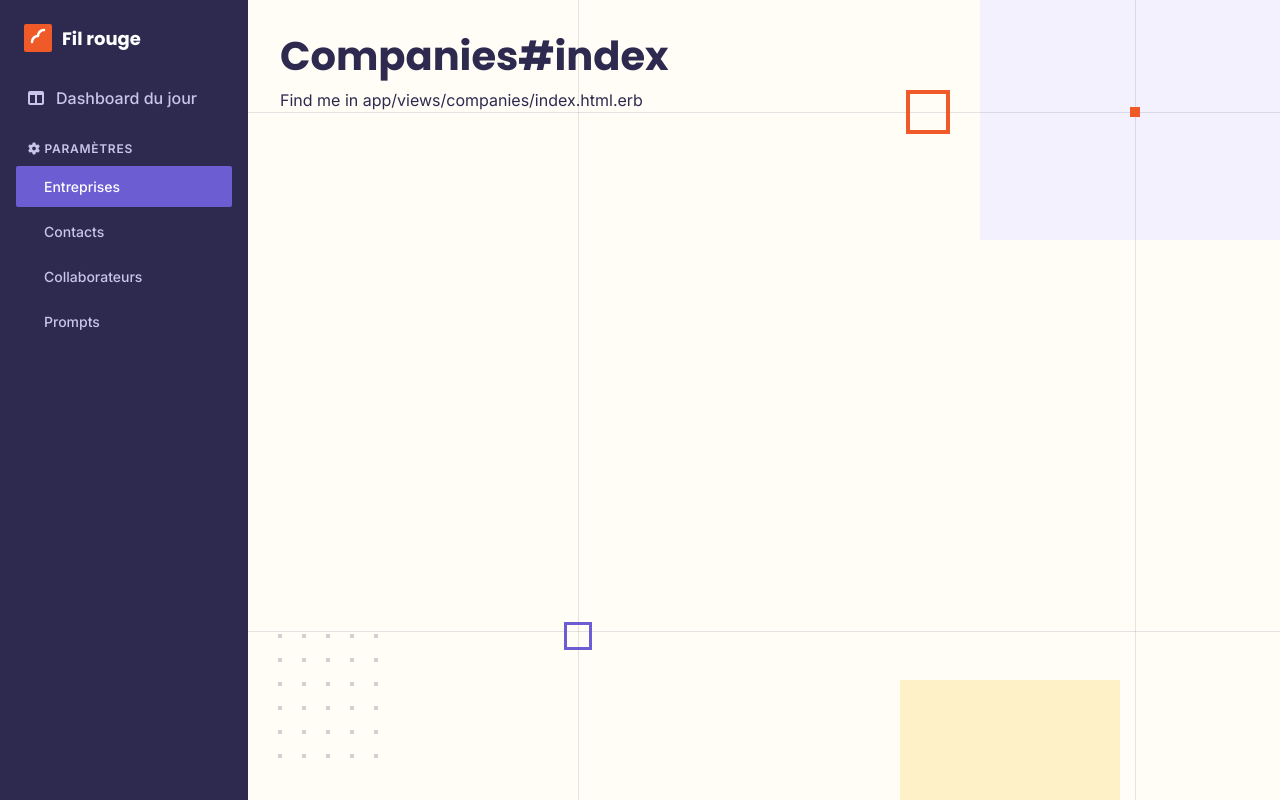
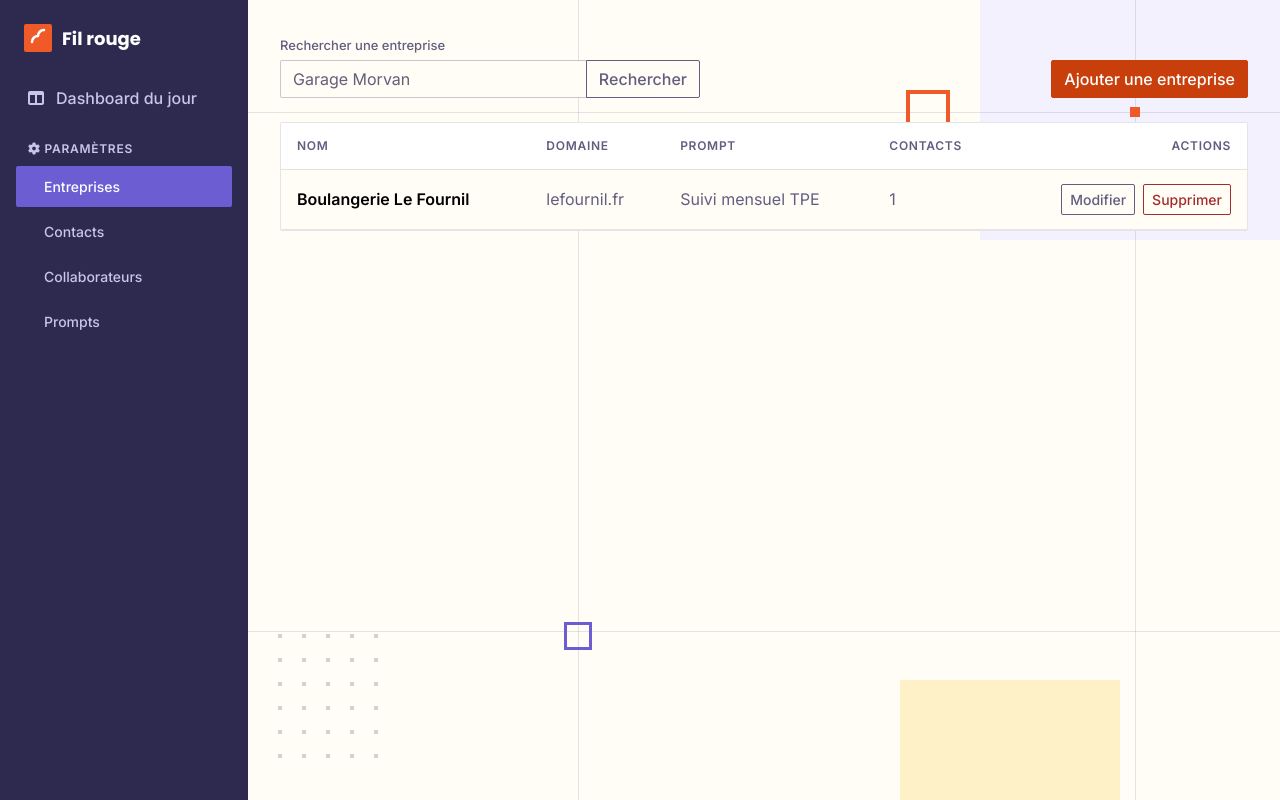
Before and after one commit to PaulineBoullet/fil_rouge, a Rails app: page /companies in a window 1280 px wide. Run offline with Rails 7, Linux system fonts and the light colour scheme; data comes from the database, SQL or seed files in the repository; style sheets or scripts are compiled from the project's sources; some libraries are stand-ins or nearby versions.

Commit message:
Front : listes des paramètres avec recherche et suppression

```diff
--- a/app/assets/stylesheets/components/_index.scss
+++ b/app/assets/stylesheets/components/_index.scss
@@ -7,3 +7,4 @@
 @import "sidebar";
 @import "decor";
 @import "cards";
+@import "lists";
--- /dev/null
+++ b/app/assets/stylesheets/components/_lists.scss
@@ -0,0 +1,49 @@
+// Ligne recherche + bouton d'ajout
+.list-toolbar {
+  display: flex;
+  justify-content: space-between;
+  align-items: flex-end;
+  flex-wrap: wrap;
+  gap: 16px;
+  margin-bottom: 24px;
+
+  &__search {
+    flex: 0 1 420px;
+
+    .form-label {
+      font-size: .8125rem;
+      color: $ink-muted;
+      margin-bottom: 4px;
+    }
+  }
+}
+
+// Tableau sur fond blanc, défilable sur petit écran
+.list-table {
+  background: $white;
+  border: 1px solid $line;
+  border-radius: $border-radius;
+  overflow-x: auto;
+
+  table { min-width: 720px; }
+
+  th,
+  td { padding: 14px 16px; }
+
+  thead th {
+    background: $white;
+    color: $ink-muted;
+    font-size: .75rem;
+    font-weight: 600;
+    letter-spacing: .06em;
+    text-transform: uppercase;
+  }
+}
+
+// Boutons d'une ligne
+.row-actions {
+  display: inline-flex;
+  gap: 8px;
+
+  form { display: inline; }
+}
--- a/app/controllers/application_controller.rb
+++ b/app/controllers/application_controller.rb
@@ -20,4 +20,11 @@ class ApplicationController < ActionController::Base
   rescue ArgumentError, TypeError
     nil
   end
+
+  # Motif de recherche pour ILIKE, ou nil si le champ est vide
+  def search_pattern
+    return if params[:query].blank?
+
+    "%#{ActiveRecord::Base.sanitize_sql_like(params[:query].strip)}%"
+  end
 end
--- a/app/controllers/companies_controller.rb
+++ b/app/controllers/companies_controller.rb
@@ -3,7 +3,14 @@ class CompaniesController < ApplicationController
   before_action :set_date, only: :show
 
   def index
-    @companies = Company.includes(:prompt).order(:name)
+    @companies = Company.left_joins(:contacts)
+                        .select("companies.*, COUNT(contacts.id) AS contacts_count")
+                        .group(:id)
+                        .includes(:prompt)
+                        .order(:name)
+    if search_pattern
+      @companies = @companies.where("companies.name ILIKE :q OR companies.domain ILIKE :q", q: search_pattern)
+    end
   end
 
   def show
--- a/app/controllers/contacts_controller.rb
+++ b/app/controllers/contacts_controller.rb
@@ -4,6 +4,12 @@ class ContactsController < ApplicationController
 
   def index
     @contacts = Contact.includes(:company).order(:last_name, :first_name)
+    if search_pattern
+      @contacts = @contacts.where(
+        "contacts.first_name ILIKE :q OR contacts.last_name ILIKE :q OR contacts.email ILIKE :q",
+        q: search_pattern
+      )
+    end
   end
 
   def show
--- a/app/views/companies/index.html.erb
+++ b/app/views/companies/index.html.erb
@@ -1,2 +1,43 @@
-<h1>Companies#index</h1>
-<p>Find me in app/views/companies/index.html.erb</p>
+<h1 class="visually-hidden">Paramètres – entreprises</h1>
+
+<%= render "shared/list_toolbar",
+           search_label: "Rechercher une entreprise",
+           placeholder: "Garage Morvan",
+           add_label: "Ajouter une entreprise",
+           add_path: new_company_path %>
+
+<% if @companies.present? %>
+  <div class="list-table">
+    <table class="table table-hover align-middle mb-0">
+      <thead>
+        <tr>
+          <th scope="col">Nom</th>
+          <th scope="col">Domaine</th>
+          <th scope="col">Prompt</th>
+          <th scope="col">Contacts</th>
+          <th scope="col" class="text-end">Actions</th>
+        </tr>
+      </thead>
+      <tbody>
+        <% @companies.each do |company| %>
+          <tr>
+            <td class="fw-semibold"><%= company.name %></td>
+            <td class="text-secondary"><%= company.domain %></td>
+            <td class="text-secondary"><%= company.prompt&.name || "—" %></td>
+            <td class="text-secondary"><%= company.contacts_count %></td>
+            <td class="text-end">
+              <%= render "shared/row_actions",
+                         edit_path: edit_company_path(company),
+                         delete_path: company_path(company),
+                         confirm: "Supprimer #{company.name} ? Ses synthèses seront supprimées ; ses contacts restent dans l'annuaire, sans entreprise." %>
+            </td>
+          </tr>
+        <% end %>
+      </tbody>
+    </table>
+  </div>
+<% else %>
+  <div class="empty-state">
+    <p><%= params[:query].present? ? "Aucune entreprise ne correspond à « #{params[:query]} »." : "Aucune entreprise pour l'instant." %></p>
+  </div>
+<% end %>
--- /dev/null
+++ b/app/views/shared/_list_toolbar.html.erb
@@ -0,0 +1,12 @@
+<%# locals: (search_label:, placeholder:, add_label:, add_path:) %>
+<div class="list-toolbar">
+  <%= form_with url: request.path, method: :get, class: "list-toolbar__search", role: "search" do |f| %>
+    <%= f.label :query, search_label, class: "form-label" %>
+    <div class="input-group">
+      <%= f.search_field :query, value: params[:query], placeholder: placeholder, class: "form-control" %>
+      <%= f.submit "Rechercher", class: "btn btn-outline-secondary", name: nil %>
+    </div>
+  <% end %>
+
+  <%= link_to add_label, add_path, class: "btn btn-primary" %>
+</div>
--- /dev/null
+++ b/app/views/shared/_row_actions.html.erb
@@ -0,0 +1,8 @@
+<%# locals: (edit_path:, delete_path:, confirm:) %>
+<div class="row-actions">
+  <%= link_to "Modifier", edit_path, class: "btn btn-sm btn-outline-secondary" %>
+  <%= button_to "Supprimer", delete_path,
+                method: :delete,
+                class: "btn btn-sm btn-outline-danger",
+                form: { data: { turbo_confirm: confirm } } %>
+</div>
```
Also changed, not shown: app/controllers/employees_controller.rb (+10 -1 lines), app/controllers/prompts_controller.rb (+7 -1 lines), app/views/contacts/index.html.erb (+41 -2 lines), app/views/employees/index.html.erb (+41 -2 lines), app/views/prompts/index.html.erb (+41 -2 lines), db/cable_schema.rb (deleted), db/cache_schema.rb (deleted), db/queue_schema.rb (deleted).
